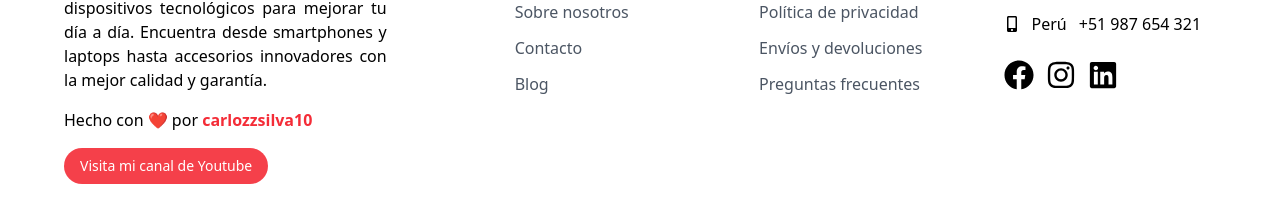
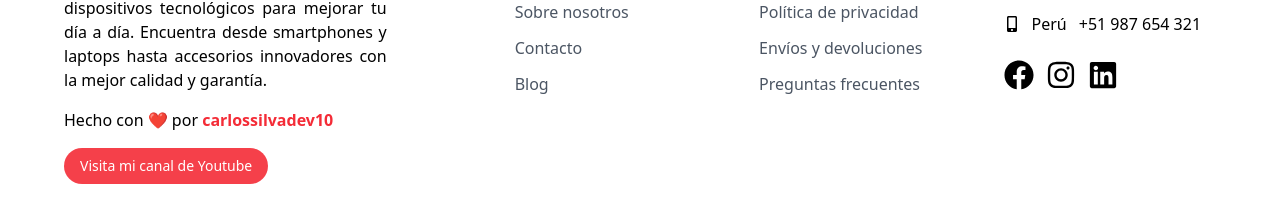
Before and after one commit to carlossilvadev10/eshop-cesb, a React (Vite) app: page / in a window 1280 px wide. Shown: the part 3970-4169 px from the top of the page. Built offline with nearby package versions, Linux system fonts and the light colour scheme.

Commit message:
Se actualiza el user de Github en el Footer

```diff
--- a/src/components/Footer/Footer.jsx
+++ b/src/components/Footer/Footer.jsx
@@ -54,7 +54,7 @@ const Footer = () => {
                             Encuentra desde smartphones y laptops hasta accesorios innovadores con la mejor calidad y garantía.
                         </p>
                         <p className = "mt-4 text-justify">
-                            Hecho con ❤️ por <a href = "https://github.com/carlozzsilva10" target = "_blank" rel = "noopener noreferrer" className = "text-primary font-semibold hover:underline">carlozzsilva10</a>
+                            Hecho con ❤️ por <a href = "https://github.com/carlossilvadev10" target = "_blank" rel = "noopener noreferrer" className = "text-primary font-semibold hover:underline">carlossilvadev10</a>
                         </p>
                         <a href = "#" target = "_blank" className = "inline-block bg-primary/90 text-white px-4 py-2 mt-4 text-sm rounded-full">
                             Visita mi canal de Youtube
```
